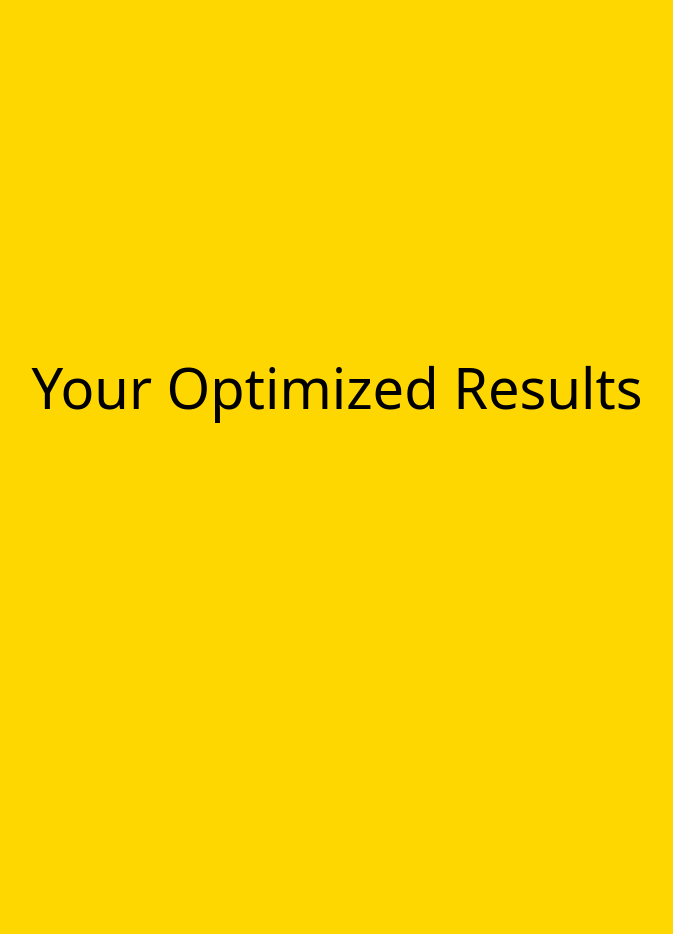
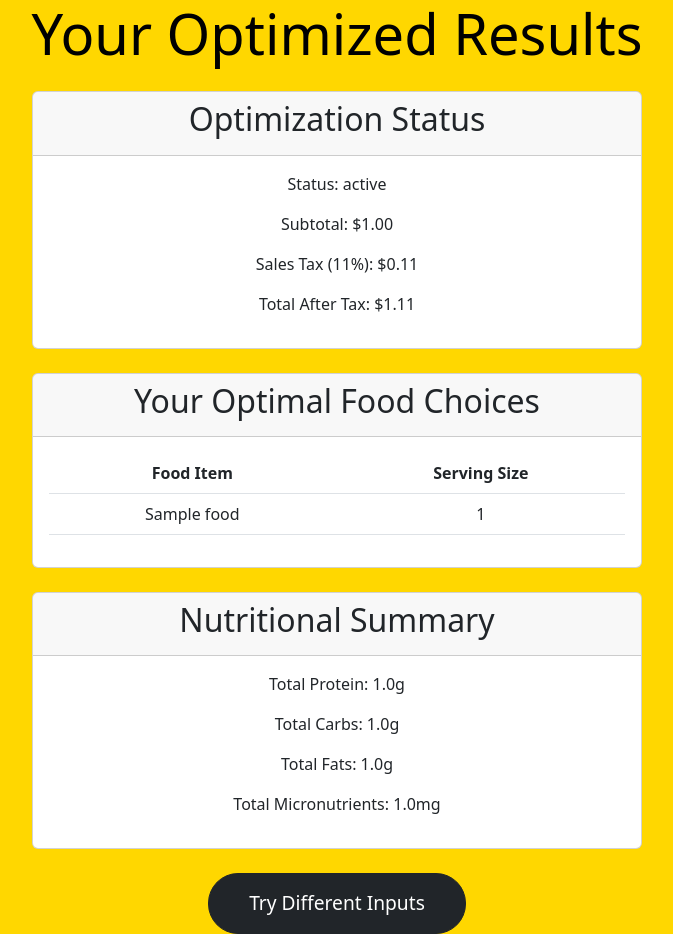
Before and after one commit to SapalChap/zmtoptimization, a Flask app: template templates/results.html in a window 1280 px wide. Shown: the whole page, without its empty margins (303-976 px from the left). Before the commit the page ends 423 px from the top, so only its background shows below. Run offline with Flask 3, Linux system fonts and the light colour scheme; the template is opened without the code that fills it: most values are stand-ins (such as "Sample title", 1, 10 or a date in 2020).

Commit message:
Finished everything, made the frontend work, added secret key

```diff
--- a/app.py
+++ b/app.py
@@ -1,6 +1,9 @@
-from flask import Flask, render_template, request, redirect, url_for
+from flask import Flask, render_template, request, redirect, url_for, session
+from optimizer import optimize_malatang
+from config import SECRET_KEY
 
 app = Flask(__name__)
+app.secret_key = SECRET_KEY
 
 @app.route('/')
 def index():
@@ -9,21 +12,45 @@ def index():
 @app.route('/constraints', methods=['GET', 'POST'])
 def constraints():
     if request.method == 'POST':
-        # Collect form data
-        max_price = request.form.get('max_price')
-        priority = request.form.get('priority')
-        meat_variation = request.form.get('meat_variation')
-        starch_variation = request.form.get('starch_variation')
-        vegetable_variation = request.form.get('vegetable_variation')
-        seafood_variation = request.form.get('seafood_variation')
+        try:
+            # Store form data in session
+            session['max_price'] = float(request.form.get('max_price'))
+            session['priority'] = request.form.get('priority').capitalize()  # Match case in optimizer
+            session['meat_variation'] = int(request.form.get('meat_variation'))
+            session['starch_variation'] = int(request.form.get('starch_variation'))
+            session['vegetable_variation'] = int(request.form.get('vegetable_variation'))
+            session['seafood_variation'] = int(request.form.get('seafood_variation'))
 
-        return redirect(url_for('results'))
+            return redirect(url_for('results'))
+        except Exception as e:
+            print(f"Error in form processing: {str(e)}")
+            return redirect(url_for('constraints'))
 
     return render_template('constraints.html')
 
 @app.route('/results')
 def results():
-    return render_template('results.html')
+    if 'max_price' not in session:
+        return redirect(url_for('constraints'))
+
+    try:
+        results = optimize_malatang(
+            p_max_cost_main=session['max_price'],
+            p_macro_priority_main=session['priority'],
+            p_meat_req_main=session['meat_variation'],
+            p_starch_req_main=session['starch_variation'],
+            p_vegetables_req_main=session['vegetable_variation'],
+            p_seafood_req_main=session['seafood_variation']
+        )
+
+        if results is None:
+            print("Optimization returned None")
+            return redirect(url_for('constraints'))
+
+        return render_template('results.html', results=results)
+    except Exception as e:
+        print(f"Error in optimization: {str(e)}")
+        return redirect(url_for('constraints'))
 
 if __name__ == '__main__':
     app.run(debug=True)
--- /dev/null
+++ b/config_template.py
@@ -0,0 +1,3 @@
+# Rename this file to config.py and update with your values
+SECRET_KEY = 'your_secret_key_here'  # Generate a secure random key
+DB_PATH = "path/to/your/database.csv"  # Update with your database path
--- a/templates/results.html
+++ b/templates/results.html
@@ -4,7 +4,64 @@
 <div class="container-fluid main-container d-flex align-items-center justify-content-center">
     <div class="text-center">
         <h1 class="display-4 mb-4">Your Optimized Results</h1>
-        <!-- Add results content here -->
+
+        <!-- Optimization Status -->
+        <div class="card mb-4">
+            <div class="card-header">
+                <h2>Optimization Status</h2>
+            </div>
+            <div class="card-body">
+                <p>Status: {{ results.status }}</p>
+                <p>Subtotal: ${{ "%.2f"|format(results.total_cost) }}</p>
+                <p>Sales Tax (11%): ${{ "%.2f"|format(results.total_cost * 0.11) }}</p>
+                <p>Total After Tax: ${{ "%.2f"|format(results.total_cost * 1.11) }}</p>
+            </div>
+        </div>
+
+        <!-- Selected Foods -->
+        <div class="card mb-4">
+            <div class="card-header">
+                <h2>Your Optimal Food Choices</h2>
+            </div>
+            <div class="card-body">
+                <div class="table-responsive">
+                    <table class="table table-hover">
+                        <thead>
+                            <tr>
+                                <th>Food Item</th>
+                                <th>Serving Size</th>
+                            </tr>
+                        </thead>
+                        <tbody>
+                            {% for food in results.selected_foods %}
+                            <tr>
+                                <td>{{ food.food }}</td>
+                                <td>{{ food.serving_size }}</td>
+                            </tr>
+                            {% endfor %}
+                        </tbody>
+                    </table>
+                </div>
+            </div>
+        </div>
+
+        <!-- Nutritional Summary -->
+        <div class="card mb-4">
+            <div class="card-header">
+                <h2>Nutritional Summary</h2>
+            </div>
+            <div class="card-body">
+                <p>Total Protein: {{ "%.1f"|format(results.total_protein) }}g</p>
+                <p>Total Carbs: {{ "%.1f"|format(results.total_carbs) }}g</p>
+                <p>Total Fats: {{ "%.1f"|format(results.total_fats) }}g</p>
+                <p>Total Micronutrients: {{ "%.1f"|format(results.total_micronutrients) }}mg</p>
+            </div>
+        </div>
+
+        <!-- Back Button -->
+        <div class="mt-4">
+            <a href="{{ url_for('constraints') }}" class="btn btn-dark">Try Different Inputs</a>
+        </div>
     </div>
 </div>
 {% endblock %}
```
Also changed, not shown: optimizer.py (+69 -70 lines), templates/constraints.html (+4 -4 lines), 1 other file.
